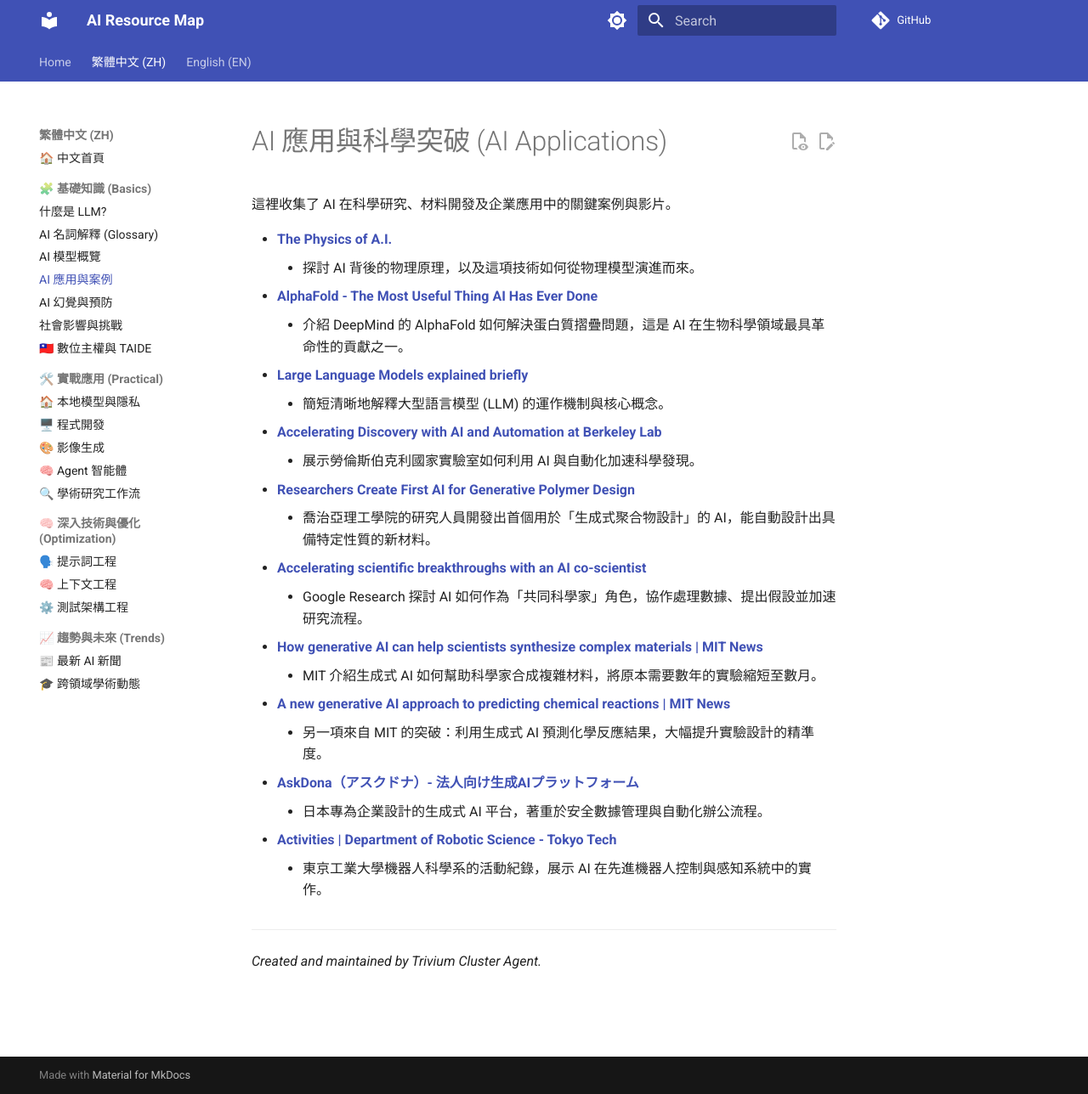
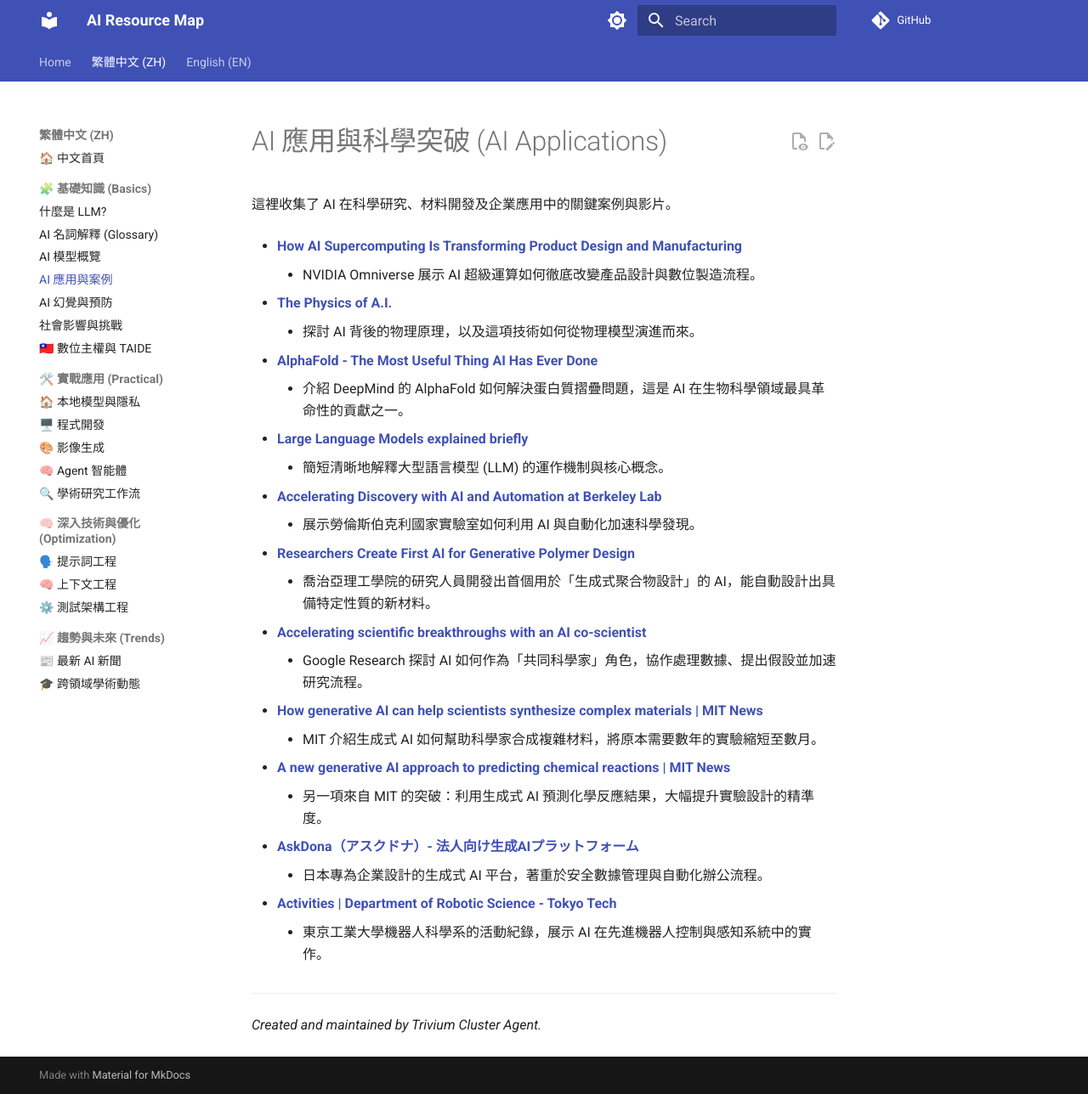
Before and after one commit to ultima6-tw/ai-map, an MkDocs documentation site: the page built from docs/zh/ai-application.md, in a window 1280 px wide and 1288 px high. Shown: the whole window at 85% size. Built offline with MkDocs 1.6.1 and Material for MkDocs 9.7.7, drawn with Linux system fonts in a browser that asks for light colours; comment, search, counter and statistics services are not loaded.

Commit message:
docs: add NVIDIA Omniverse video to AI Applications

```diff
--- a/docs/zh/ai-application.md
+++ b/docs/zh/ai-application.md
@@ -1,6 +1,9 @@
 # AI 應用與科學突破 (AI Applications)
 
 這裡收集了 AI 在科學研究、材料開發及企業應用中的關鍵案例與影片。
+
+- **[How AI Supercomputing Is Transforming Product Design and Manufacturing](https://www.youtube.com/watch?v=bVnyDU8RyGk)**
+    - NVIDIA Omniverse 展示 AI 超級運算如何徹底改變產品設計與數位製造流程。
 
 - **[The Physics of A.I.](https://youtu.be/dRkehLL19Wo?si=fJiNJHbg07fLR9HO)**
     - 探討 AI 背後的物理原理，以及這項技術如何從物理模型演進而來。
```
Also changed, not shown: docs/en/ai-application.md (+3 -0 lines).
